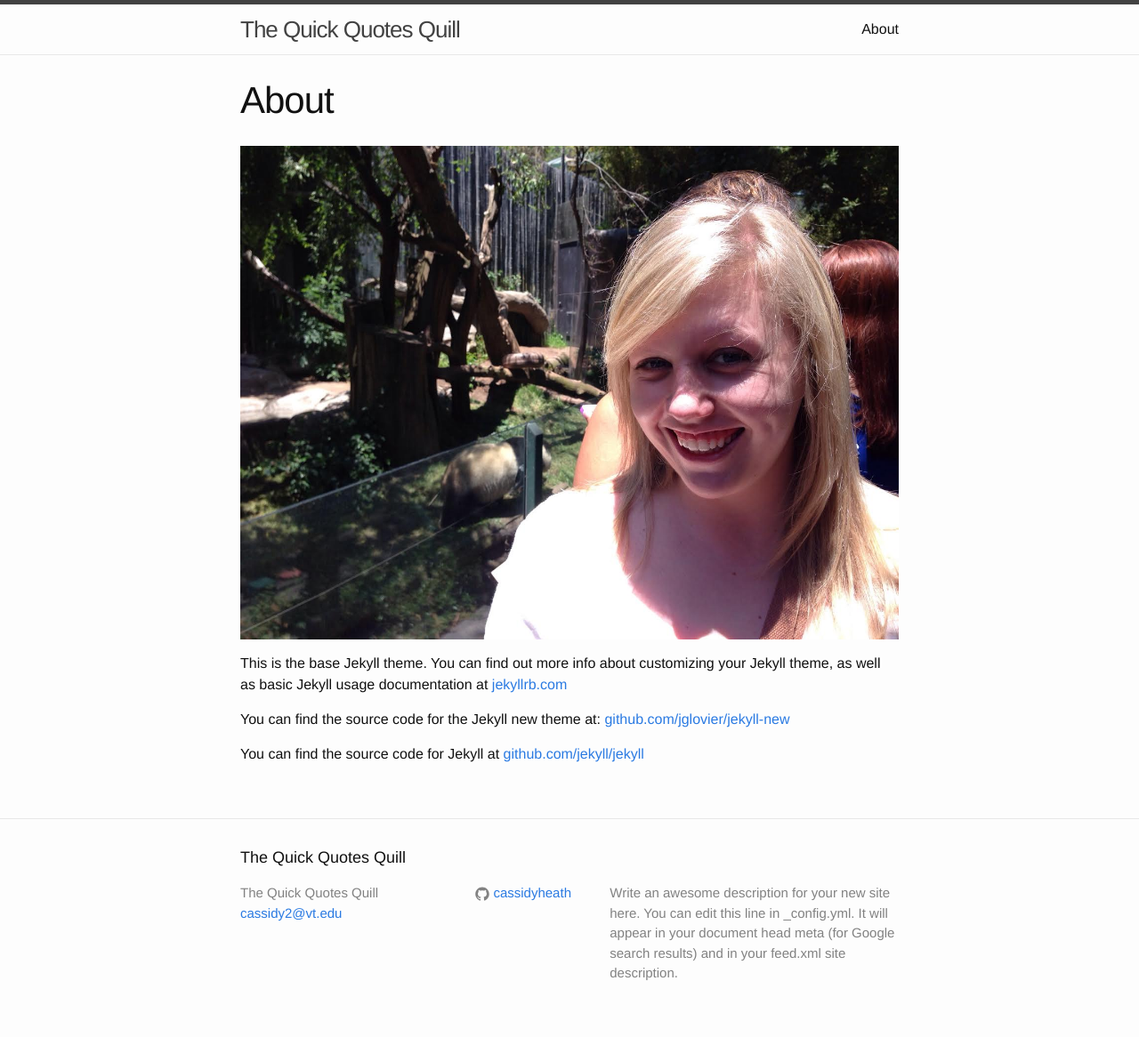
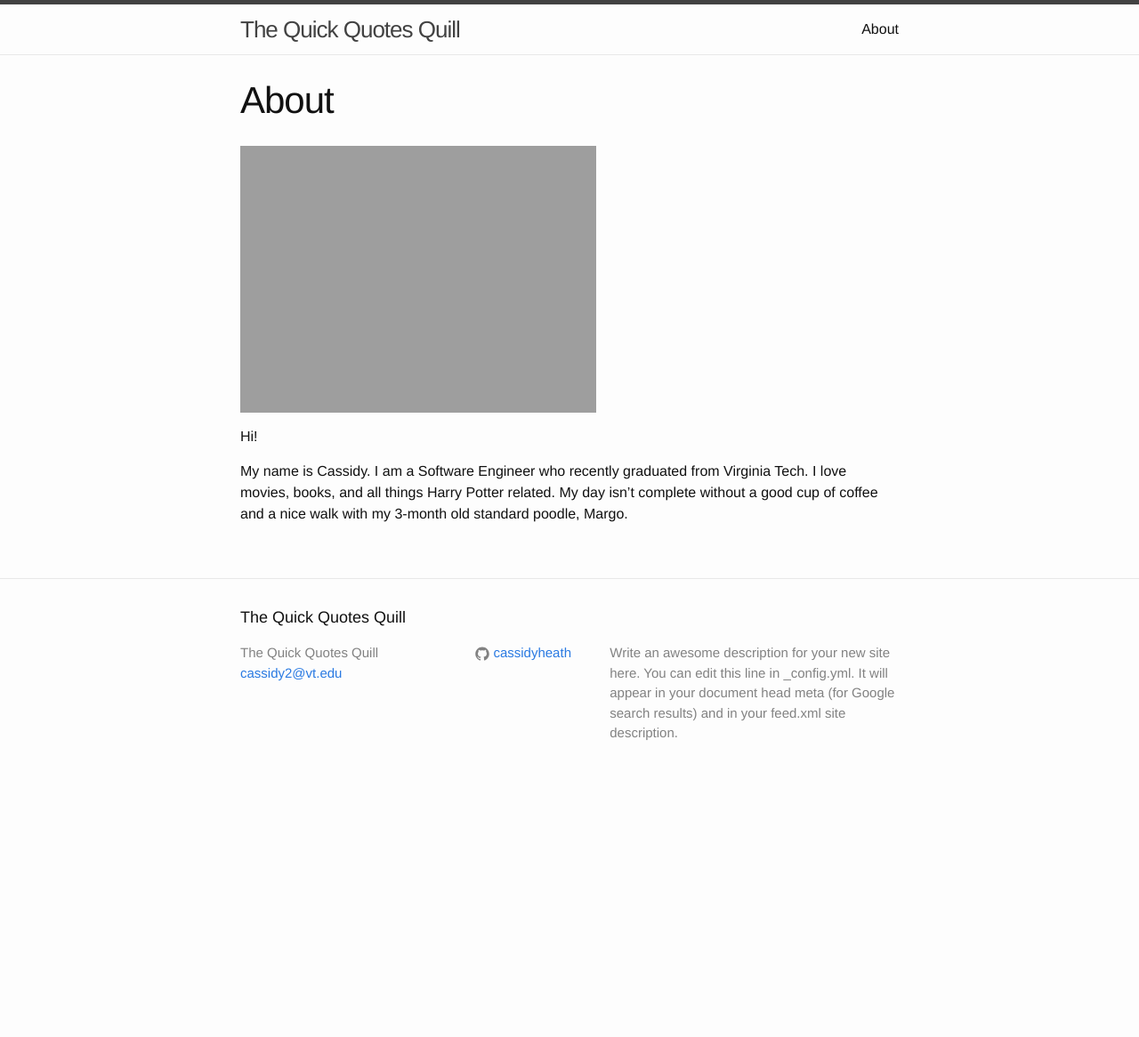
Before and after one commit to cassidyheath/cassidyheath.github.io, a Jekyll site: the page built from about.md, in a window 1280 px wide. Shown: the whole page at 89% size. Built offline with Jekyll 4.4.1, drawn with Linux system fonts in a browser that asks for light colours; after the commit the page ends 900 px from its top, so only the background shows below that.

Commit message:
added about me description

```diff
--- a/about.md
+++ b/about.md
@@ -4,10 +4,10 @@ title: About
 permalink: /about/
 ---
 
-![](/images/profilepic.jpg)
+![](/images/profilepic.jpg = =200x200)
 
-This is the base Jekyll theme. You can find out more info about customizing your Jekyll theme, as well as basic Jekyll usage documentation at [jekyllrb.com](http://jekyllrb.com/)
+Hi!
 
-You can find the source code for the Jekyll new theme at: [github.com/jglovier/jekyll-new](https://github.com/jglovier/jekyll-new)
-
-You can find the source code for Jekyll at [github.com/jekyll/jekyll](https://github.com/jekyll/jekyll)
+My name is Cassidy. I am a Software Engineer who recently graduated from Virginia Tech.
+I love movies, books, and all things Harry Potter related. My day isn't complete without
+a good cup of coffee and a nice walk with my 3-month old standard poodle, Margo.
```
